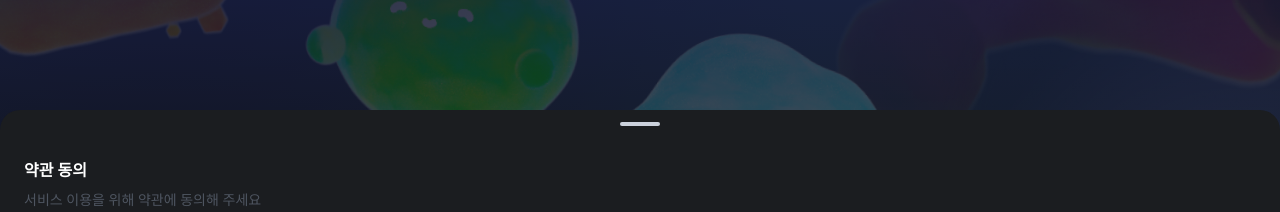
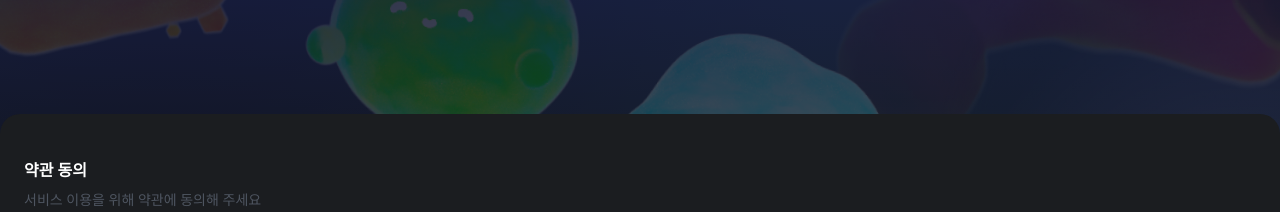
Before and after one commit to depromeet/dpm17-team4-client, a Next.js app in the folder web/: page /auth/terms-bottomsheet in a window 1280 px wide. Shown: the part 294-506 px from the top of the page. Built offline with nearby package versions, Linux system fonts and the light colour scheme; no server answers.

Commit message:
feat: bottom sheet 핸들러 주석

```diff
--- a/web/src/components/BottomSheet.tsx
+++ b/web/src/components/BottomSheet.tsx
@@ -58,9 +58,9 @@ export const BottomSheet = ({
           transform: isOpen ? 'translateY(0)' : 'translateY(100%)',
         }}
       >
-        {/* Handle */}
+        {/* NOTE(seieun): handle 을 통해 바텀싯 제어를 할 수 없기 때문에 우선 주석 처리*/}
         <div className="flex justify-center pt-[0.75rem] pb-[0.5rem]">
-          <div className="w-[2.5rem] h-[0.25rem] bg-gray-300 rounded-full" />
+          {/* <div className="w-[2.5rem] h-[0.25rem] bg-gray-300 rounded-full" /> */}
         </div>
 
         {/* Content */}
```
